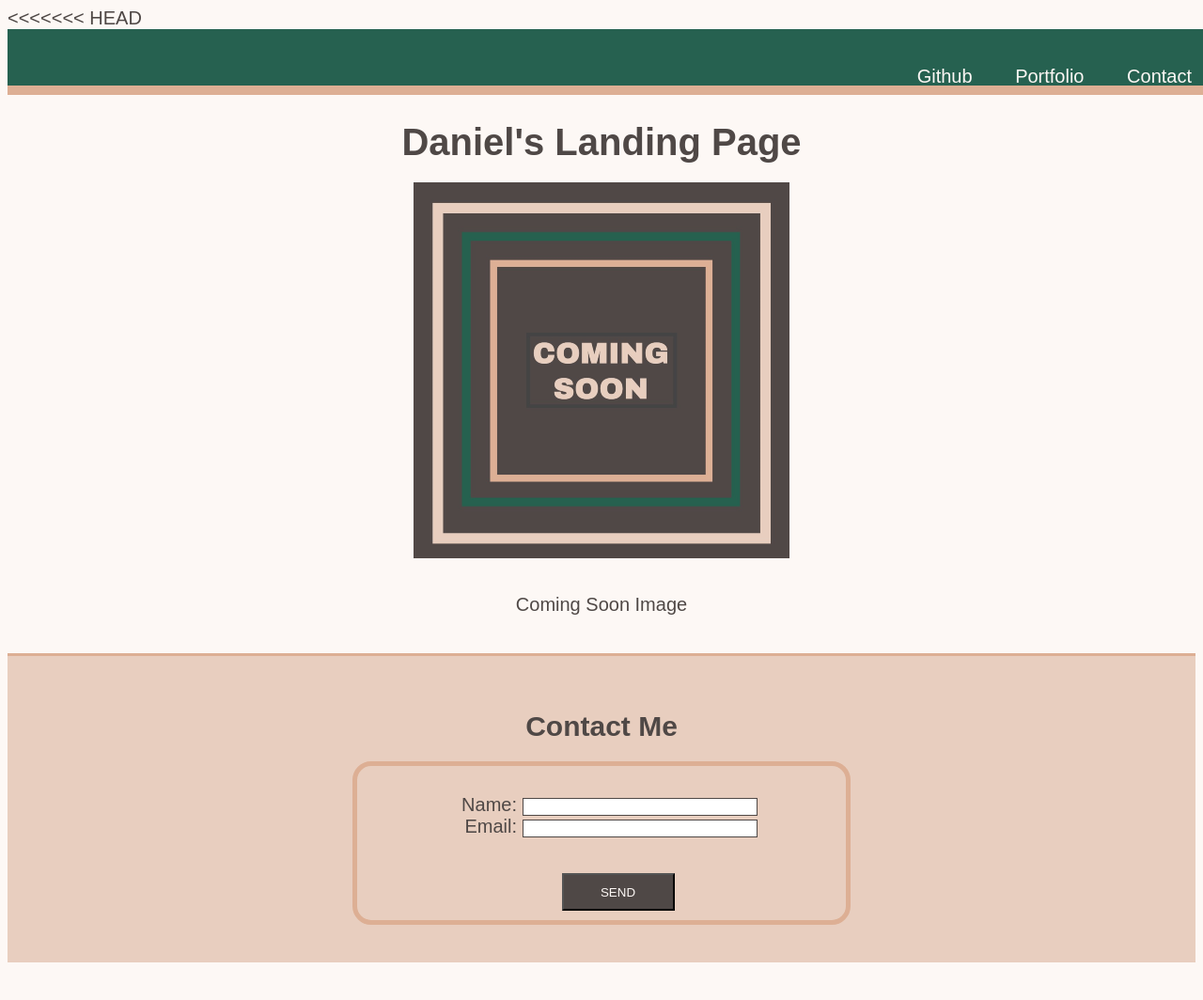
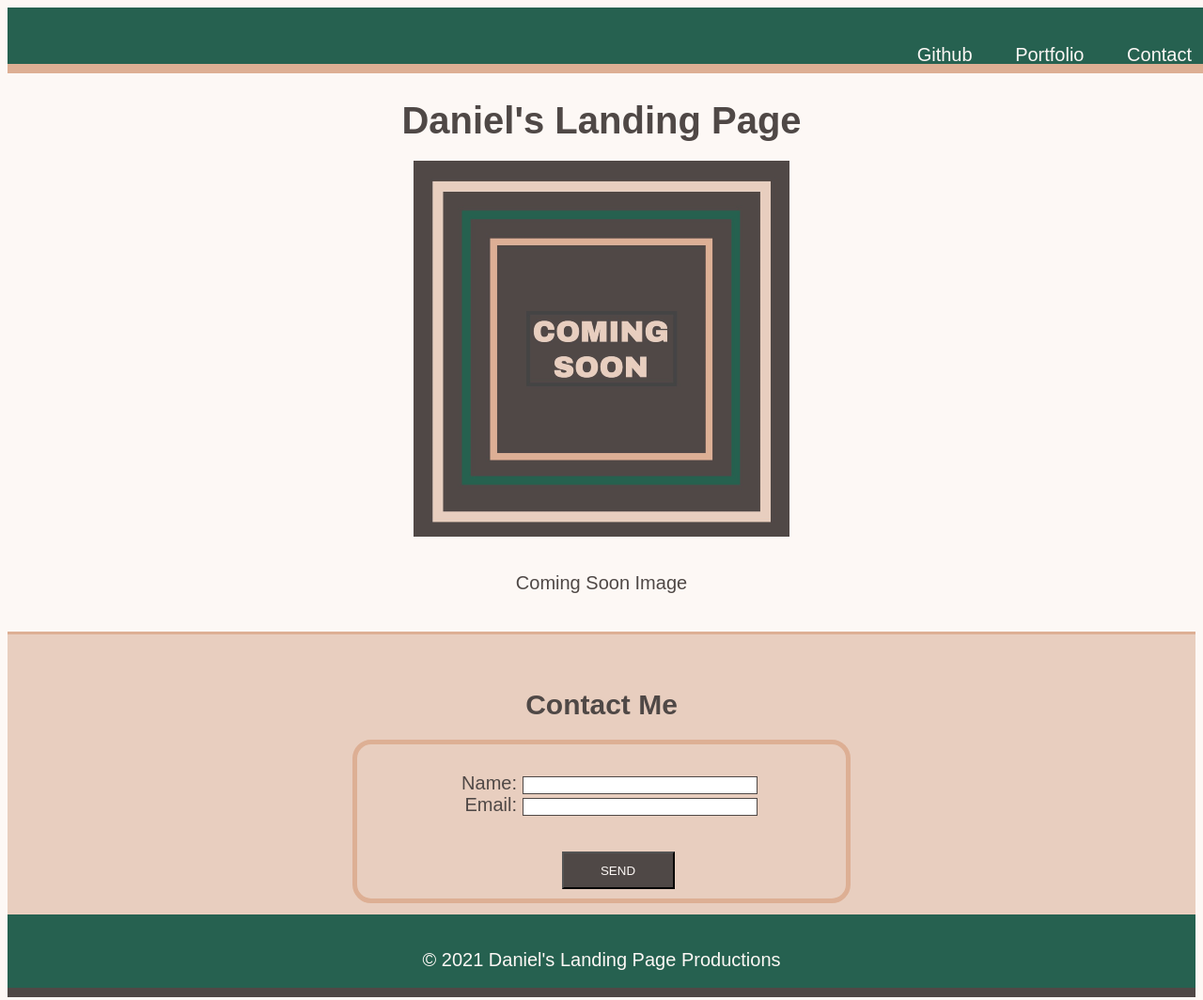
Before and after one commit to DanielPeterman/page-landing, a plain HTML site: page index.html in a window 1280 px wide. Shown: the top 1064 px of the page at 94% size. Drawn offline with Linux system fonts and the light colour scheme.

Commit message:
third commit

```diff
--- a/index.html
+++ b/index.html
@@ -1,54 +1,3 @@
-<<<<<<< HEAD
-<!DOCTYPE html>
-<html>
-<head>
-  <meta charset="UTF-8">
-  <title>Landing Page</title>
-  <link rel="stylesheet" href="style.css">
-</head>
-<body>
-  <header>
-    <nav class="text-rightside">
-      <ul>
-        <li> <a href="https://github.com/DanielPeterman">Github</a></li>
-        <li> <a href="portfolio">Portfolio</a></li>
-        <li> <a href="contact">Contact</a></li>
-      </ul>
-    </nav>
-  </header>
-
-  <main>
-    <h1 class="text-centered">Daniel's Landing Page</h1>
-    <figure>
-      <img src="./Images/image-1.png" alt="Graphic with Coming Soon text">
-      <figcaption class="text-centered">Coming Soon Image</figcaption>
-    </figure>
-    <section id="contact">
-      <h2 class="text-centered">Contact Me</h2>
-      <form>
-        <ul>
-          <li>
-            <label class="text-rightside" for="name">Name:</label>
-            <input type="text" id="name" name="user-name">
-          </li>
-          <li>
-            <label class="text-rightside" for="email">Email:</label>
-            <input type="text" id="email" name="user-email">
-          </li>
-        </ul>
-        <div class="text-centered">
-          <button type="submit">SEND</button>
-        </div>
-      </form>
-    </section>
-  </main>
-
-  <footer class="text-centered">
-    © 2021 Daniel's Landing Page Productions
-  </footer>
-</body>
-
-=======
 <!DOCTYPE html>
 <html>
 <head>
@@ -99,5 +48,4 @@
 
 </body>
 
->>>>>>> d1cedda786a1fca994775cdf28ba9f7d206ce0c6
 </html>
```
